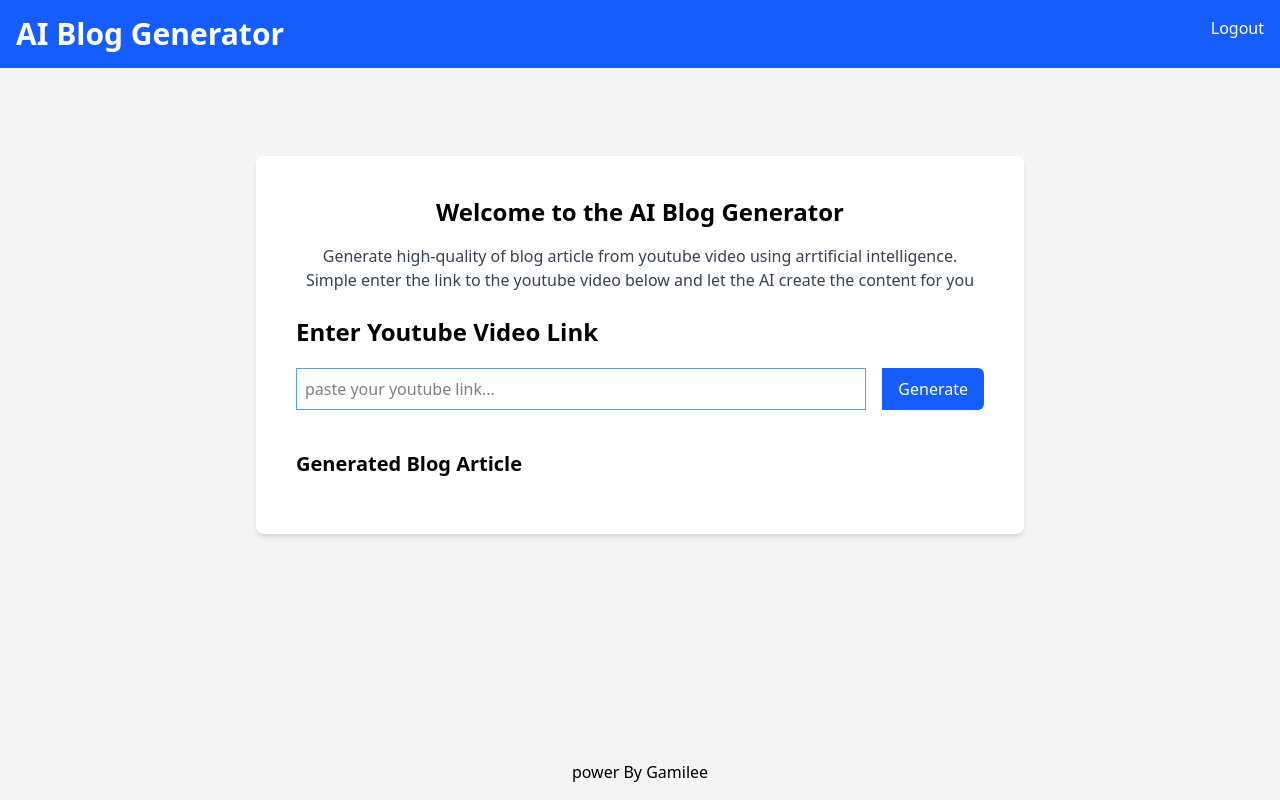
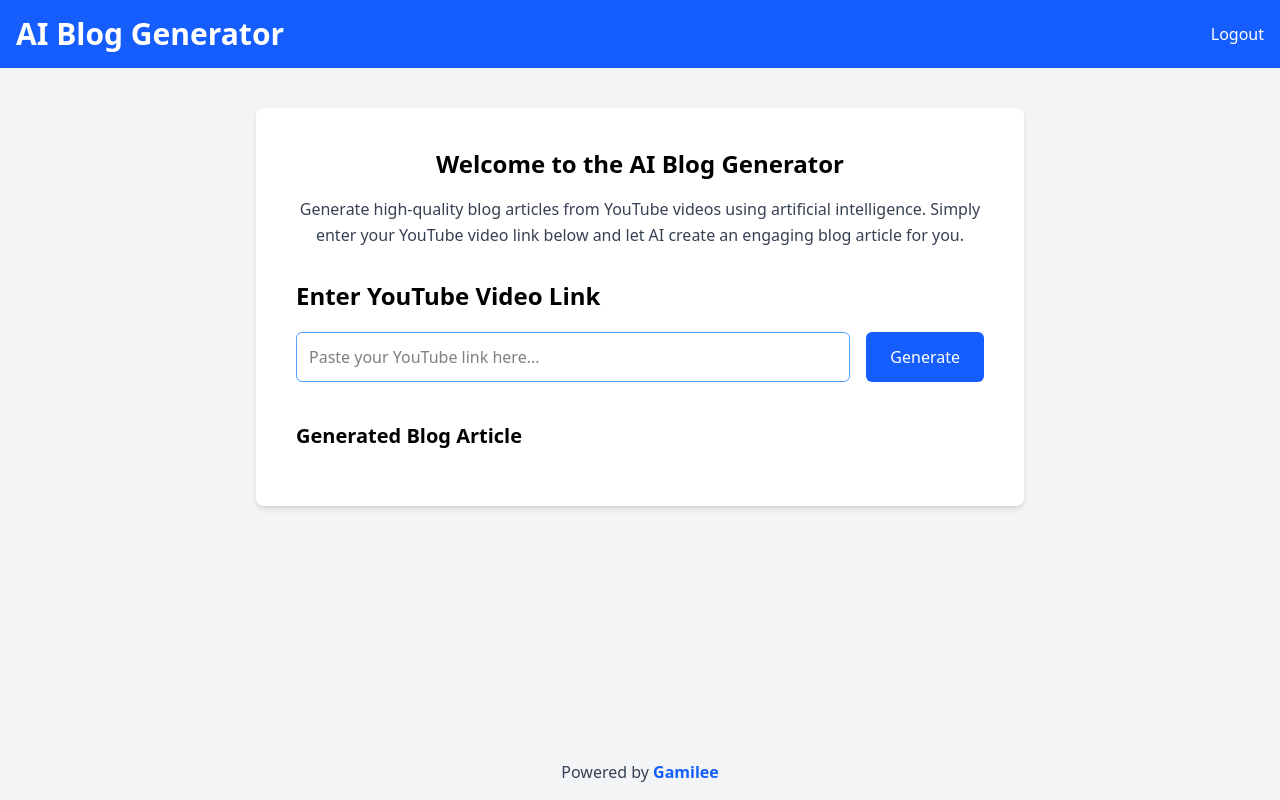
Before and after one commit to oluwatobilobaogunmoyede-dotcom/ai_blog_app, a Django app: page / in a window 1280 px wide. Run offline with Django 5.2, Linux system fonts and the light colour scheme.

Commit message:
Initial commit

```diff
--- a/blog_generator/urls.py
+++ b/blog_generator/urls.py
@@ -1,6 +1,8 @@
+
 from django.urls import path
 from . import views
 
 urlpatterns = [
-    path('', views.index, name='index')
+    path('', views.index, name='index'),
+    path('generate-blog/', views.generate_blog, name='generate_blog'),
 ]
--- a/blog_generator/views.py
+++ b/blog_generator/views.py
@@ -1,5 +1,110 @@
+from django.views.decorators.csrf import ensure_csrf_cookie
+import re
+from urllib.parse import urlparse, parse_qs
+
 from django.shortcuts import render
+from django.http import JsonResponse
+from django.views.decorators.http import require_POST
 
-# Create your views here.
+from youtube_transcript_api import YouTubeTranscriptApi
+from openai import OpenAI
+
+
+def get_youtube_video_id(url):
+    """Extract the YouTube video ID from a YouTube URL."""
+
+    parsed_url = urlparse(url)
+
+    if parsed_url.hostname in ["youtu.be", "www.youtu.be"]:
+        video_id = parsed_url.path.strip("/")
+
+    elif parsed_url.hostname in [
+        "youtube.com",
+        "www.youtube.com",
+        "m.youtube.com"
+    ]:
+        if parsed_url.path == "/watch":
+            video_id = parse_qs(parsed_url.query).get("v", [""])[0]
+
+        elif parsed_url.path.startswith(("/embed/", "/shorts/")):
+            video_id = parsed_url.path.split("/")[2]
+
+        else:
+            return None
+
+    else:
+        return None
+
+    if not re.fullmatch(r"[A-Za-z0-9_-]{11}", video_id):
+        return None
+
+    return video_id
+
+
+@ensure_csrf_cookie
 def index(request):
-    return render(request, 'index.html')
+    return render(request, "index.html")
+
+@require_POST
+def generate_blog(request):
+    youtube_link = request.POST.get("youtube_link", "").strip()
+
+    if not youtube_link:
+        return JsonResponse({
+            "error": "Please enter a YouTube video link."
+        }, status=400)
+
+    video_id = get_youtube_video_id(youtube_link)
+
+    if not video_id:
+        return JsonResponse({
+            "error": "Please enter a valid YouTube video link."
+        }, status=400)
+
+    try:
+        # Get the YouTube transcript
+        transcript = YouTubeTranscriptApi().fetch(video_id)
+
+        transcript_text = " ".join(
+            snippet.text for snippet in transcript
+        )
+
+        if not transcript_text.strip():
+            return JsonResponse({
+                "error": "No transcript was found for this video."
+            }, status=400)
+
+        # Limit transcript length
+        transcript_text = transcript_text[:30000]
+
+        # Connect to OpenAI
+        client = OpenAI()
+
+        response = client.responses.create(
+            model="gpt-4.1-mini",
+            instructions=(
+                "You are a professional blog writer. "
+                "Create a clear, engaging, well-structured blog article "
+                "based on the supplied YouTube transcript. "
+                "Include a suitable title, introduction, headings, "
+                "and conclusion. Do not invent facts."
+            ),
+            input=transcript_text
+        )
+
+        blog_content = response.output_text
+
+        return JsonResponse({
+            "blog": blog_content
+        })
+
+    except Exception as error:
+        print("Blog generation error:", str(error))
+
+        return JsonResponse({
+            "error": (
+                "We could not generate the blog. "
+                "Check that the video has available captions "
+                "and your OpenAI API account is active."
+            )
+        }, status=500)
--- a/templates/index.html
+++ b/templates/index.html
@@ -1,113 +1,305 @@
+
 <!DOCTYPE html>
 <html lang="en">
+
 <head>
     <meta charset="UTF-8">
     <meta name="viewport" content="width=device-width, initial-scale=1.0">
-    <title>AI Blog Generator</title>
+
+    <title>AI Blog Generator | Gamilee</title>
+
     <script src="https://cdn.jsdelivr.net/npm/@tailwindcss/browser@4"></script>
-    <style type="text/tailwindcss">
-      @theme {
-        --color-clifford: #da373d;
-      }
-
 
     <style>
         @keyframes rotate {
             from {
                 transform: rotate(0deg);
             }
+
             to {
                 transform: rotate(360deg);
             }
         }
 
-
-         @-webkit-keyframes rotate {
-            from {
-                -webkit-transform: rotate(0deg);
-            }
-            to {
-                -webkit-transform: rotate(360deg);
-            }
+        .load {
+            width: 60px;
+            height: 60px;
+            margin: 30px auto;
+            border: 6px solid #8822aa;
+            border-right-color: transparent;
+            border-radius: 50%;
+            animation: rotate 1s linear infinite;
         }
 
-        .load {
-            width: 100px;
-            height: 100px;
-            margin: 110px auto 0;
-            border:solid 10px #8822aa;
-            border-radius: 50%;
-            border-right-color: transparent;
-            border-bottom-color: transparent;
-             -webkit-transition: all 0.5s ease-in;
-            -webkit-animation-name:             rotate;
-            -webkit-animation-duration:         1.0s;
-            -webkit-animation-iteration-count:  infinite;
-            -webkit-animation-timing-function: linear;
-
-                 transition: all 0.5s ease-in;
-            animation-name:             rotate;
-            animation-duration:         1.0s;
-            animation-iteration-count:  infinite;
-            animation-timing-function: linear;
+        button:disabled {
+            opacity: 0.6;
+            cursor: not-allowed;
         }
     </style>
-    </style>
 </head>
-<body class="flex flex-col min-h-screen bg-gray-100 font-sans antialis">
-    <!-- Navbar -->
-     <nav class="bg-blue-600 p-4 text-white flex justify-between">
-        <div>
-            <h1 class="text-3xl font-bold">AI Blog Generator</h1>
-        </div>
-        <div>
-            <a href="#" class="text-white hover:underline">Logout</a>
+
+<body class="flex flex-col min-h-screen bg-gray-100 font-sans">
+
+    <!-- Navigation Bar -->
+    <nav class="bg-blue-600 p-4 text-white flex justify-between items-center">
+
+        <h1 class="text-2xl sm:text-3xl font-bold">
+            AI Blog Generator
+        </h1>
+
+        <a href="#" class="text-white hover:underline">
+            Logout
+        </a>
+
+    </nav>
+
+
+    <!-- Main Section -->
+    <main class="flex-grow container mx-auto mt-10 px-4">
+
+        <div class="max-w-3xl mx-auto bg-white p-6 sm:p-10 rounded-lg shadow-md">
+
+            <!-- Introduction -->
+            <div class="text-center">
+
+                <h2 class="text-2xl font-semibold mb-4">
+                    Welcome to the AI Blog Generator
+                </h2>
+
+                <p class="text-gray-700 leading-relaxed">
+                    Generate high-quality blog articles from YouTube videos
+                    using artificial intelligence. Simply enter your
+                    YouTube video link below and let AI create an engaging
+                    blog article for you.
+                </p>
 
             </div>
-     </nav>
 
-     <br>
-     <br>
-     <!-- Main -->
-     <div class="flex-grow container mx-auto mt-10 px-4 sm:px-0">
-        <div class="max-w-3xl mx-auto bg-white p-10 rounded-lg shadow-md transition-transform transform hover:scale-108 flex flex-col">
-            <!-- Introduction -->
-            <div class="text-center">
-                <h2 class="text-2xl font-semibold mb-4">Welcome to the AI Blog Generator</h2>
-                <p class="text-gray-700">
-                    Generate high-quality of blog article from youtube video using arrtificial intelligence. Simple enter the link to the youtube video below and let the AI create the content for you
-                    </p>
+
+            <!-- YouTube Input Section -->
+            <div class="mt-8">
+
+                <h2 class="text-2xl mb-5 font-semibold">
+                    Enter YouTube Video Link
+                </h2>
+
+                <div class="flex flex-col sm:flex-row gap-4">
+
+                    <input
+                        id="youtubelink"
+                        type="url"
+                        placeholder="Paste your YouTube link here..."
+                        class="flex-grow p-3 border border-blue-400 rounded-md focus:outline-none focus:ring-2 focus:ring-blue-400"
+                    >
+
+                    <button
+                        id="GeneratedBlogButton"
+                        type="button"
+                        class="bg-blue-600 text-white px-6 py-3 rounded-md hover:bg-blue-700 transition-colors"
+                    >
+                        Generate
+                    </button>
+
                 </div>
 
-                <br>
-                <!-- Youtube Section -->
-                <div>
-                    <h1 class="text-2xl mb-5 font-semibold">Enter Youtube Video Link</h1>
-                    <div class="flex space-x-4">
-                        <input id="youtubelink" type="url" placeholder="paste your youtube link..." class="flex-grow p-2 border border-blue-400 rounded-1-md">
-                        <button id="GeneratedBlogButton" class="bg-blue-600 text-white px-4 py-2 rounded-r-md hover:bg-blue-700 transition-colors">Generate</button>
-                        </div>
-                    </div>
+            </div>
 
 
-                  <!-- Section For Loading Circle -->
+            <!-- Loading Animation -->
+            <div
+                id="loading-circle"
+                class="load"
+                style="display: none;"
+            ></div>
 
-                  <div style="display: none" id="loading-circle" class="load"></div>
 
-                <!-- Generated Blog Display Section -->
-                <section class="mt-10 flex-grow">
-                    <h2 class="text-xl mb-4 font-semibold">Generated Blog Article</h2>
-                    <div id="BlogContent" class="mt-2 text-gray-700 space-y-4">
+            <!-- Error Message -->
+            <p
+                id="error-message"
+                class="text-red-600 mt-4 text-sm"
+                role="alert"
+            ></p>
 
-                        </div>
-                    </section>
 
-            </div>
+            <!-- Generated Blog Section -->
+            <section class="mt-10">
+
+                <h2 class="text-xl mb-4 font-semibold">
+                    Generated Blog Article
+                </h2>
+
+                <div
+                    id="BlogContent"
+                    class="mt-2 text-gray-700 leading-8 whitespace-pre-wrap break-words"
+                ></div>
+
+            </section>
+
         </div>
 
-        <footer class="text-center p-4 text-black mt-6">
-            power By <span>Gamilee</span>
-            </footer>
+    </main>
+
+
+    <!-- Footer -->
+    <footer class="text-center p-4 text-gray-700 mt-6">
+
+        Powered by
+        <span class="font-bold text-blue-600">
+            Gamilee
+        </span>
+
+    </footer>
+
+
+    <!-- JavaScript -->
+    <script>
+
+        // Get HTML elements
+        const generateButton = document.getElementById("GeneratedBlogButton");
+
+        const youtubeInput = document.getElementById("youtubelink");
+
+        const loadingCircle = document.getElementById("loading-circle");
+
+        const blogContent = document.getElementById("BlogContent");
+
+        const errorMessage = document.getElementById("error-message");
+
+
+        // Get Django CSRF cookie
+        function getCookie(name) {
+
+            let cookieValue = null;
+
+            if (document.cookie && document.cookie !== "") {
+
+                const cookies = document.cookie.split(";");
+
+                for (let cookie of cookies) {
+
+                    cookie = cookie.trim();
+
+                    if (cookie.startsWith(name + "=")) {
+
+                        cookieValue = decodeURIComponent(
+                            cookie.substring(name.length + 1)
+                        );
+
+                        break;
+                    }
+                }
+            }
+
+            return cookieValue;
+        }
+
+
+        // Generate blog when button is clicked
+        generateButton.addEventListener("click", async function () {
+
+            const youtubeLink = youtubeInput.value.trim();
+
+
+            // Validate YouTube link
+            if (!youtubeLink) {
+
+                errorMessage.textContent =
+                    "Please enter a YouTube video link.";
+
+                return;
+            }
+
+
+            // Clear previous messages
+            errorMessage.textContent = "";
+
+            blogContent.textContent = "";
+
+
+            // Show loading animation
+            loadingCircle.style.display = "block";
+
+            generateButton.disabled = true;
+
+            generateButton.textContent = "Generating...";
+
+
+            try {
+
+                // Send request to Django backend
+                const response = await fetch("/generate-blog/", {
+
+                    method: "POST",
+
+                    headers: {
+
+                        "Content-Type":
+                            "application/x-www-form-urlencoded",
+
+                        "X-CSRFToken": getCookie("csrftoken"),
+
+                    },
+
+                    body: new URLSearchParams({
+
+                        youtube_link: youtubeLink
+
+                    })
+
+                });
+
+
+                // Get backend response
+                const data = await response.json();
+
+
+                // Check for errors
+                if (!response.ok) {
+
+                    throw new Error(
+                        data.error || "Something went wrong."
+                    );
+
+                }
+
+
+                // Display generated blog article
+                blogContent.textContent = data.blog;
+
+
+            } catch (error) {
+
+                errorMessage.textContent = error.message;
+
+            } finally {
+
+                // Hide loading animation
+                loadingCircle.style.display = "none";
+
+
+                // Enable Generate button again
+                generateButton.disabled = false;
+
+                generateButton.textContent = "Generate";
+
+            }
+
+        });
+
+
+        // Allow Enter key to generate the blog
+        youtubeInput.addEventListener("keydown", function (event) {
+
+            if (event.key === "Enter") {
+
+                generateButton.click();
+
+            }
+
+        });
+
+    </script>
 
 </body>
+
 </html>
```
Also changed, not shown: ai_blog_app/settings.py (+15 -19 lines), views.py (added).
